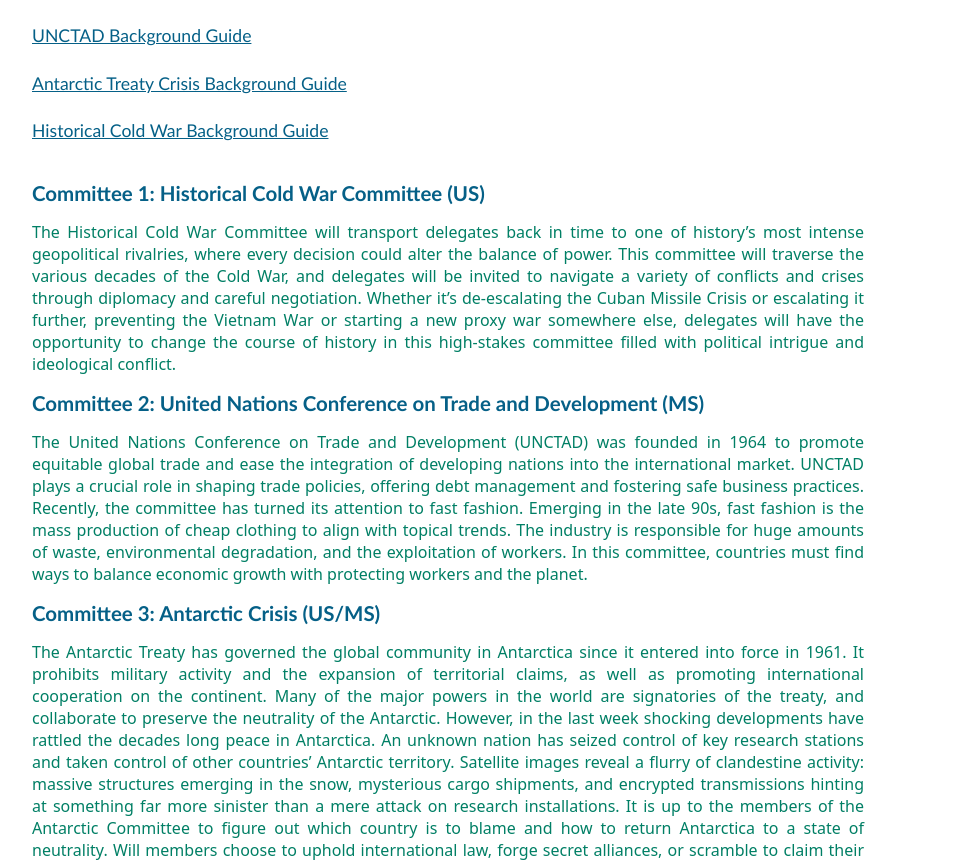
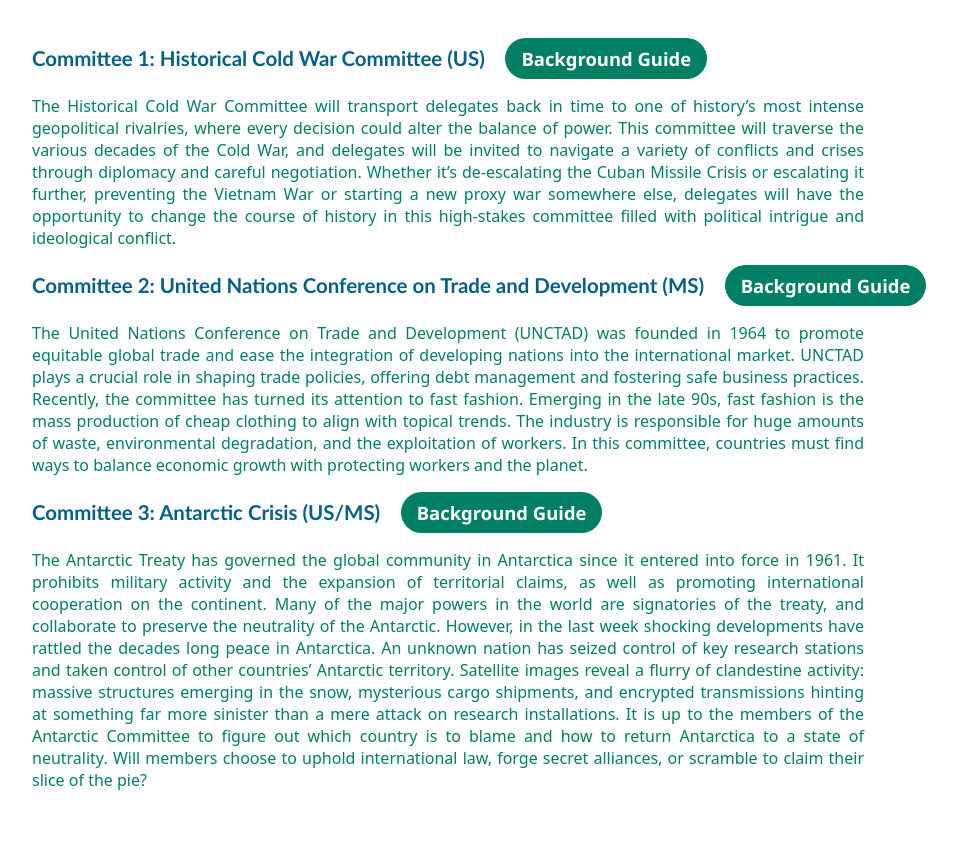
Before and after one commit to AnoushaMukherjee/UPrepMUN, a Flask app: page /committees in a window 1280 px wide. Shown: the part 68-930 px from the top of the page, without its empty margins (32-989 px from the left). After the commit the page ends 858 px from the top, so only its background shows below. Run offline with Flask 3, Linux system fonts and the light colour scheme.

Commit message:
Update committees.html

```diff
--- a/templates/committees.html
+++ b/templates/committees.html
@@ -23,6 +23,9 @@
         margin-left: 5%;
         opacity: 0;
         animation: fadeIn 1.5s forwards;
+        display: flex;
+        align-items: center;
+        gap: 1em;
     }
     p {
         font-family: system-ui, -apple-system, BlinkMacSystemFont, 'Segoe UI', Roboto, Oxygen, Ubuntu, Cantarell, 'Open Sans', 'Helvetica Neue', sans-serif;
@@ -73,6 +76,21 @@
         margin-bottom: 10%;
     }
 
+    .bg-button {
+        font-size: 0.9em;
+        padding: 8px 16px;
+        background-color: rgb(0, 127, 101);
+        color: white;
+        border: none;
+        border-radius: 25px;
+        text-decoration: none;
+        font-family: 'Segoe UI', sans-serif;
+        transition: background-color 0.3s;
+    }
+    .bg-button:hover {
+        background-color: rgb(5, 96, 135);
+    }
+
     /* Animation */
     @keyframes fadeIn {
         to {
@@ -81,8 +99,8 @@
     }
     </style>
     <title>UPrep MUN</title>
+    <link rel="icon" type="image/png" href="/static/uprepmunlogo.png">
 </head>
-    <link rel="icon" type="image/png" href="/static/uprepmunlogo.png">
 <body>
     <nav>
         <ul>
@@ -94,29 +112,23 @@
         </ul>
     </nav>
     <div class="container">
-        <div style="margin: 2% 5%;">
-            <a href="/static/UNCTADbg.pdf" target="_blank" style="font-size: 1.1em; color: rgb(5, 96, 135); text-decoration: underline;">
-                UNCTAD Background Guide
-            </a>
-        </div>
-        <div style="margin: 2% 5%;">
-            <a href="/static/ATCbg.pdf" target="_blank" style="font-size: 1.1em; color: rgb(5, 96, 135); text-decoration: underline;">
-                Antarctic Treaty Crisis Background Guide
-            </a>
-        </div>
-        <div style="margin: 2% 5%;">
-            <a href="/static/HCWCbg.pdf" target="_blank" style="font-size: 1.1em; color: rgb(5, 96, 135); text-decoration: underline;">
-                Historical Cold War Background Guide
-            </a>
-        </div>
         <div class="about-MUN">
-            <h2><b>Committee 1: Historical Cold War Committee (US)</b></h2>
+            <h2>
+                <b>Committee 1: Historical Cold War Committee (US)</b>
+                <a href="/static/HCWCbg.pdf" target="_blank" class="bg-button">Background Guide</a>
+            </h2>
             <p>The Historical Cold War Committee will transport delegates back in time to one of history’s most intense geopolitical rivalries, where every decision could alter the balance of power. This committee will traverse the various decades of the Cold War, and delegates will be invited to navigate a variety of conflicts and crises through diplomacy and careful negotiation. Whether it’s de-escalating the Cuban Missile Crisis or escalating it further, preventing the Vietnam War or starting a new proxy war somewhere else, delegates will have the opportunity to change the course of history in this high-stakes committee filled with political intrigue and ideological conflict.</p>
 
-            <h2><b>Committee 2: United Nations Conference on Trade and Development (MS)</b></h2>
+            <h2>
+                <b>Committee 2: United Nations Conference on Trade and Development (MS)</b>
+                <a href="/static/UNCTADbg.pdf" target="_blank" class="bg-button">Background Guide</a>
+            </h2>
             <p>The United Nations Conference on Trade and Development (UNCTAD) was founded in 1964 to promote equitable global trade and ease the integration of developing nations into the international market. UNCTAD plays a crucial role in shaping trade policies, offering debt management and fostering safe business practices. Recently, the committee has turned its attention to fast fashion. Emerging in the late 90s, fast fashion is the mass production of cheap clothing to align with topical trends. The industry is responsible for huge amounts of waste, environmental degradation, and the exploitation of workers. In this committee, countries must find ways to balance economic growth with protecting workers and the planet.</p>
 
-            <h2><b>Committee 3: Antarctic Crisis (US/MS)</b></h2>
+            <h2>
+                <b>Committee 3: Antarctic Crisis (US/MS)</b>
+                <a href="/static/ATCbg.pdf" target="_blank" class="bg-button">Background Guide</a>
+            </h2>
             <p>The Antarctic Treaty has governed the global community in Antarctica since it entered into force in 1961. It prohibits military activity and the expansion of territorial claims, as well as promoting international cooperation on the continent. Many of the major powers in the world are signatories of the treaty, and collaborate to preserve the neutrality of the Antarctic. However, in the last week shocking developments have rattled the decades long peace in Antarctica. An unknown nation has seized control of key research stations and taken control of other countries’ Antarctic territory. Satellite images reveal a flurry of clandestine activity: massive structures emerging in the snow, mysterious cargo shipments, and encrypted transmissions hinting at something far more sinister than a mere attack on research installations. It is up to the members of the Antarctic Committee to figure out which country is to blame and how to return Antarctica to a state of neutrality. Will members choose to uphold international law, forge secret alliances, or scramble to claim their slice of the pie?</p>
         </div>
     </div>
```
